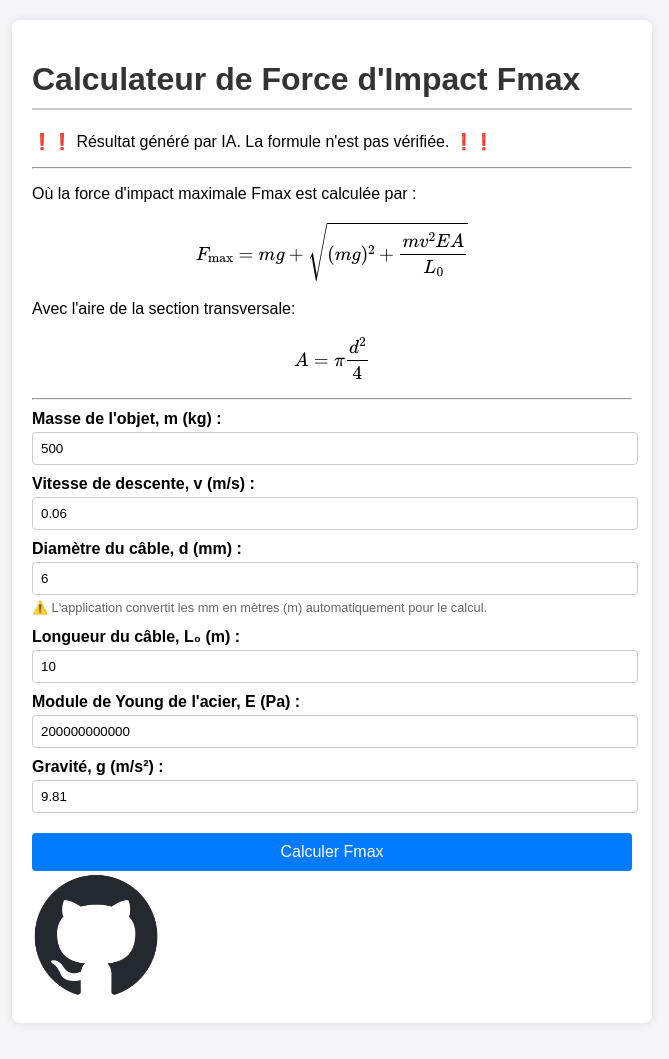
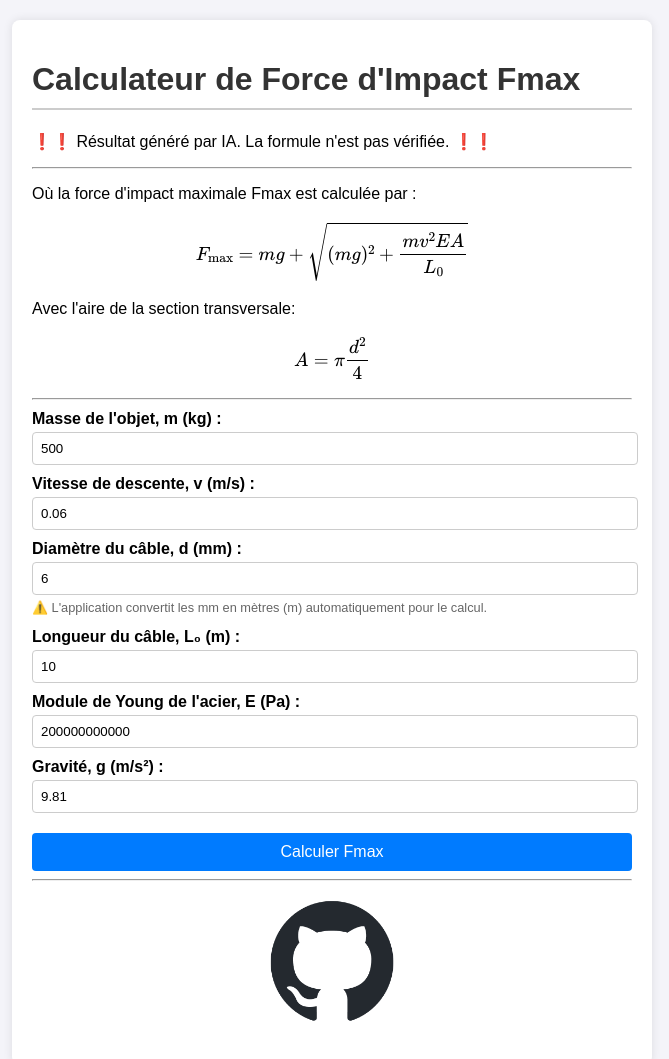
Before and after one commit to khabes/Force-Choc, a plain HTML site: page index.html in a window 1280 px wide. Shown: the whole page, without its empty margins (308-977 px from the left). Drawn offline with nearby package versions, Linux system fonts and the light colour scheme.

Commit message:
Update index.html

```diff
--- a/index.html
+++ b/index.html
@@ -113,9 +113,10 @@
 
         <div id="resultat" class="resultat" style="display: none;">
             </div>
-            <a href="https://github.com/khabes/Force-Choc">
+        <hr />
+            <p align="center"><a href="https://github.com/khabes/Force-Choc">
   <img src="github-mark.png" alt="Github" style="width:128px;height:128px;">
-</a>
+</a></p>
     </div>
 
     <script>
```
